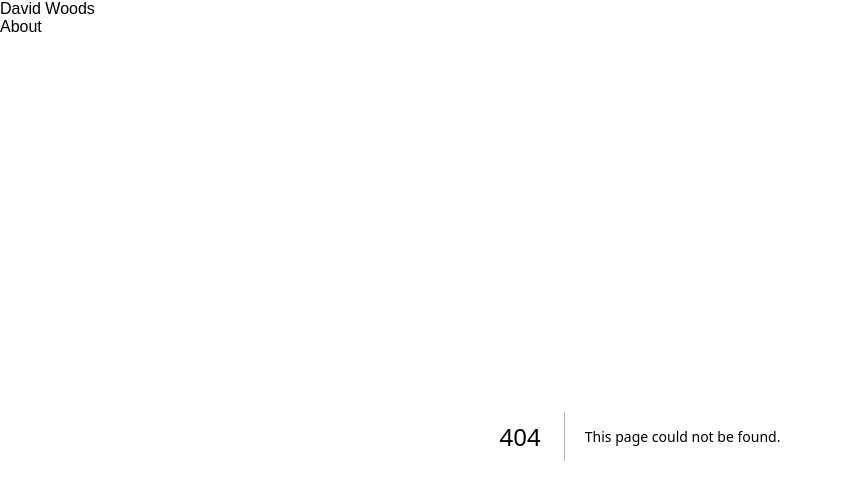
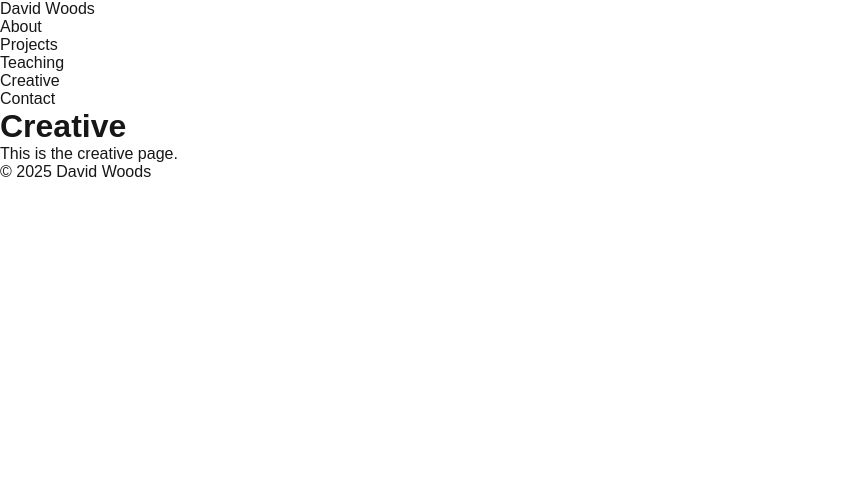
Before and after one commit to dave-woods/dwoods.xyz, a Next.js app: page /creative in a window 1280 px wide. Before the commit this address had no page. Shown: the top 500 px of the page, without its empty margins (0-843 px from the left). Built offline with nearby package versions, Linux system fonts and the light colour scheme.

Commit message:
Create more routes

```diff
--- /dev/null
+++ b/src/app/creative/page.tsx
@@ -0,0 +1,8 @@
+export default function Creative() {
+    return (
+        <main>
+            <h1>Creative</h1>
+            <p>This is the creative page.</p>
+        </main>
+    );
+}
--- a/src/app/layout.tsx
+++ b/src/app/layout.tsx
@@ -3,6 +3,7 @@ import { Geist, Geist_Mono } from "next/font/google";
 import "./globals.css";
 
 import Header from "../components/Header";
+import Footer from "@/components/Footer";
 
 const geistSans = Geist({
   variable: "--font-geist-sans",
@@ -29,6 +30,7 @@ export default function RootLayout({
       <body className={`${geistSans.variable} ${geistMono.variable}`}>
         <Header></Header>
         {children}
+        <Footer></Footer>
       </body>
     </html>
   );
--- a/src/components/Header.tsx
+++ b/src/components/Header.tsx
@@ -5,6 +5,10 @@ export default function Header() {
         <ul>
             <li><a href="/">David Woods</a></li>
             <li><a href="/about">About</a></li>
+            <li><a href="/projects">Projects</a></li>
+            <li><a href="/teaching">Teaching</a></li>
+            <li><a href="/creative">Creative</a></li>
+            <li><a href="/contact">Contact</a></li>
         </ul>
       </nav>
     </header>
```
Also changed, not shown: src/app/contact/page.tsx (added, +8 -0 lines), src/app/projects/page.tsx (added, +8 -0 lines), src/app/teaching/page.tsx (added, +8 -0 lines).
